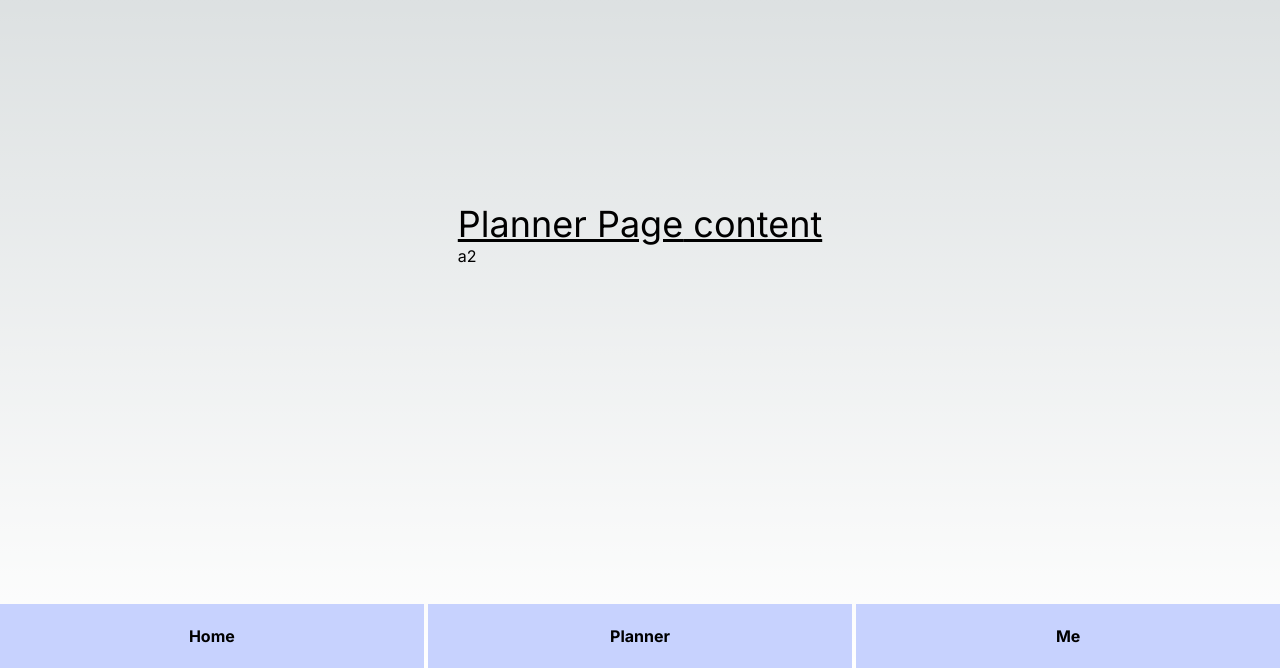
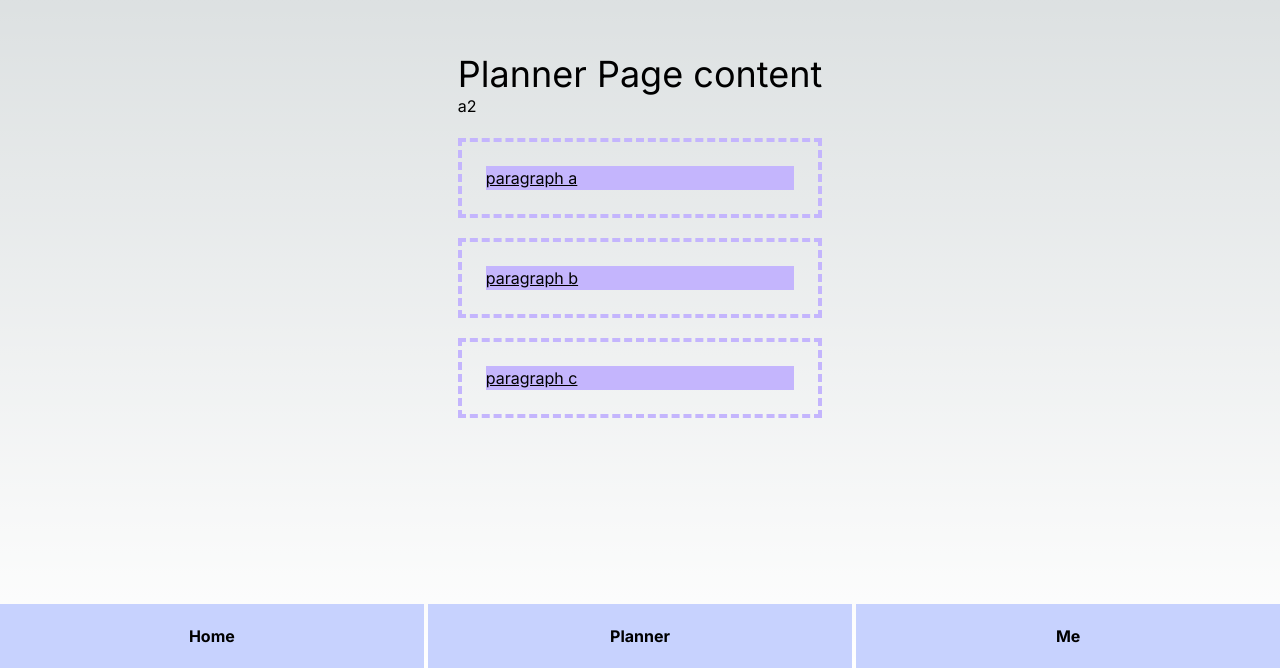
Before and after one commit to ellalaw/ptPal, a Next.js app: page /a2 in a window 1280 px wide. Shown: the part 132-800 px from the top of the page. Built offline with nearby package versions, Linux system fonts and the light colour scheme.

Commit message:
css related 1. set temporary value with square brackets 2. use @layer and @apply to inline some exist utility classes in the custom css file

```diff
--- a/app/_components/BottomMenuComponent.tsx
+++ b/app/_components/BottomMenuComponent.tsx
@@ -6,10 +6,13 @@ import styles from './bottomMenu/bottomMenu.module.css'
 export default function BottomMenuComponent({ title, children }) {
     return (
         <BottomMenu pageTitle={title}>
-            <div className={`${styles.content_height} flex flex-col`}>
+            <div className={`${styles.content_height} h-[90%] flex flex-col`}>
                 <div className="m-auto">
                     <div className={`${styles.content_container} text-4xl`}>{title} content</div>
                     {children}
+                    <div className="mt-5 tracking-normal underline bg-clip-content p-6 bg-violet-300 border-4 border-violet-300 border-dashed">paragraph a</div>
+                    <div className={`${styles.content_style}`}>paragraph b</div>
+                    <div className={`${styles.content_style}`}>paragraph c</div>
                 </div>
             </div>
         </BottomMenu>
--- a/app/_components/bottomMenu/bottomBar.tsx
+++ b/app/_components/bottomMenu/bottomBar.tsx
@@ -22,7 +22,7 @@ export default function BottomBar() {
 
     return (
         <>
-            <div className={`${styles.bottom_height} flex flex-row`}>
+            <div className={`${styles.bottom_height} h-[10%] flex flex-row`}>
                 <MenuItem name="Home" route="/a1" />&nbsp;
                 <MenuItem name="Planner" route="/a2" />&nbsp;
                 <MenuItem name="Me" route="/a3" />
--- a/app/_components/bottomMenu/bottomMenu.module.css
+++ b/app/_components/bottomMenu/bottomMenu.module.css
@@ -1,5 +1,7 @@
+@tailwind components;
+
 .content_container {
-  text-decoration: underline;
+  /*text-decoration: underline;*/
 }
 .content_height {
   height: 92%;
@@ -21,3 +23,9 @@
   /*margin: auto;
   display: block;*/
 }
+
+@layer components {
+  .content_style {
+    @apply mt-5 tracking-normal underline bg-clip-content p-6 bg-violet-300 border-4 border-violet-300 border-dashed;
+  }
+}
--- a/app/layout.tsx
+++ b/app/layout.tsx
@@ -1,6 +1,7 @@
 import type { Metadata } from "next";
 // this line above instead of import Head from 'next/head'
 import { Inter } from "next/font/google";
+// apply the styles to every route in your application
 import "./globals.css";
 
 const inter = Inter({ subsets: ["latin"] });
```
